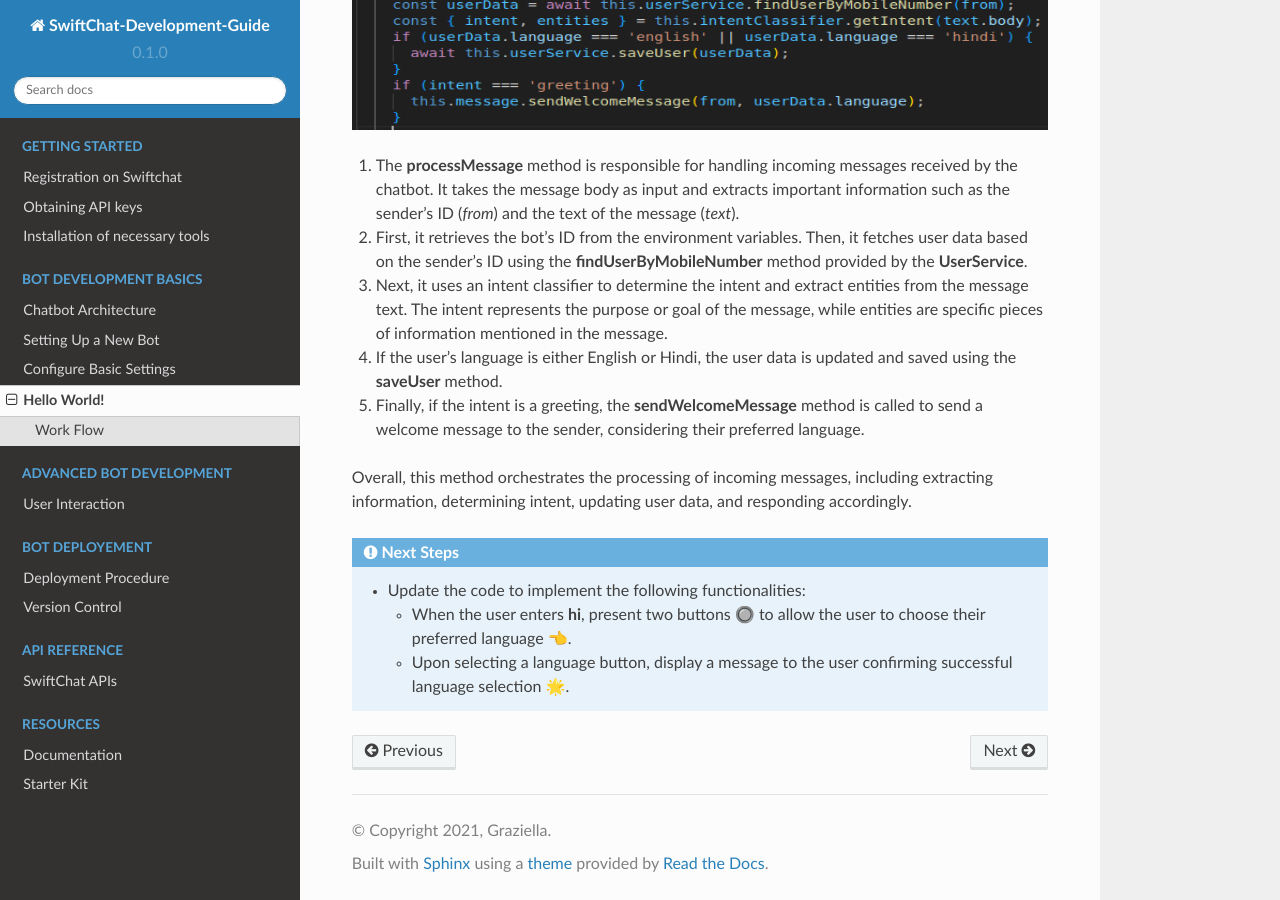
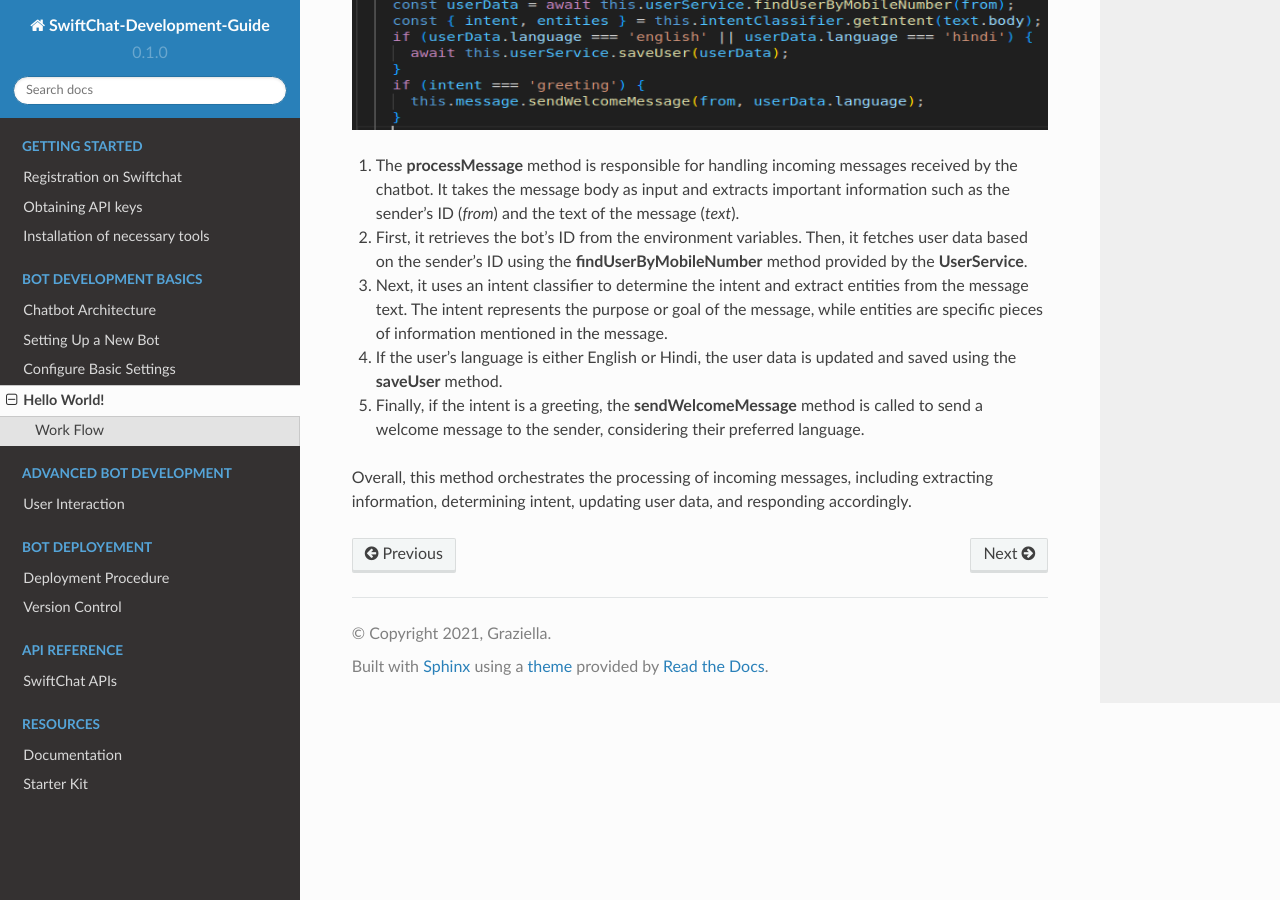
Before and after one commit to Priyanka-sharma181/Chatbot-Development-Guide, a Sphinx documentation site: the page built from docs/source/start.rst, in a window 1280 px wide and 900 px high, scrolled down 628 px. Built offline with Sphinx 7.4.7 and the Read the Docs theme 2.0.0, drawn with Linux system fonts in a browser that asks for light colours.

Commit message:
advance bot

```diff
--- a/docs/source/advance_bot.rst
+++ b/docs/source/advance_bot.rst
@@ -20,7 +20,7 @@
 1. We will create a new function in the **chatbot.service** file.
 2. Inside the "createButtons" function, we will use the SwiftChat **POST** send API for creating and sending buttons to user.
 
-    .. code-block:: nest
+   .. code-block:: nest
 
           private async createButtons(from: string): Promise<void> {
             const url = `${this.apiUrl}/${this.botId}/messages`;
--- a/docs/source/start.rst
+++ b/docs/source/start.rst
@@ -38,16 +38,3 @@
 
 
 Overall, this method orchestrates the processing of incoming messages, including extracting information, determining intent, updating user data, and responding accordingly.
-
-
-
-
-
-
-
-.. admonition:: Next Steps
-
-    * Update the code to implement the following functionalities:
-
-      * When the user enters **hi**, present two buttons 🔘 to allow the user to choose their preferred language 👈.
-      * Upon selecting a language button, display a message to the user confirming successful language selection 🌟.
```
Also changed, not shown: other parts of docs/source/advance_bot.rst (+1 -2 lines).
